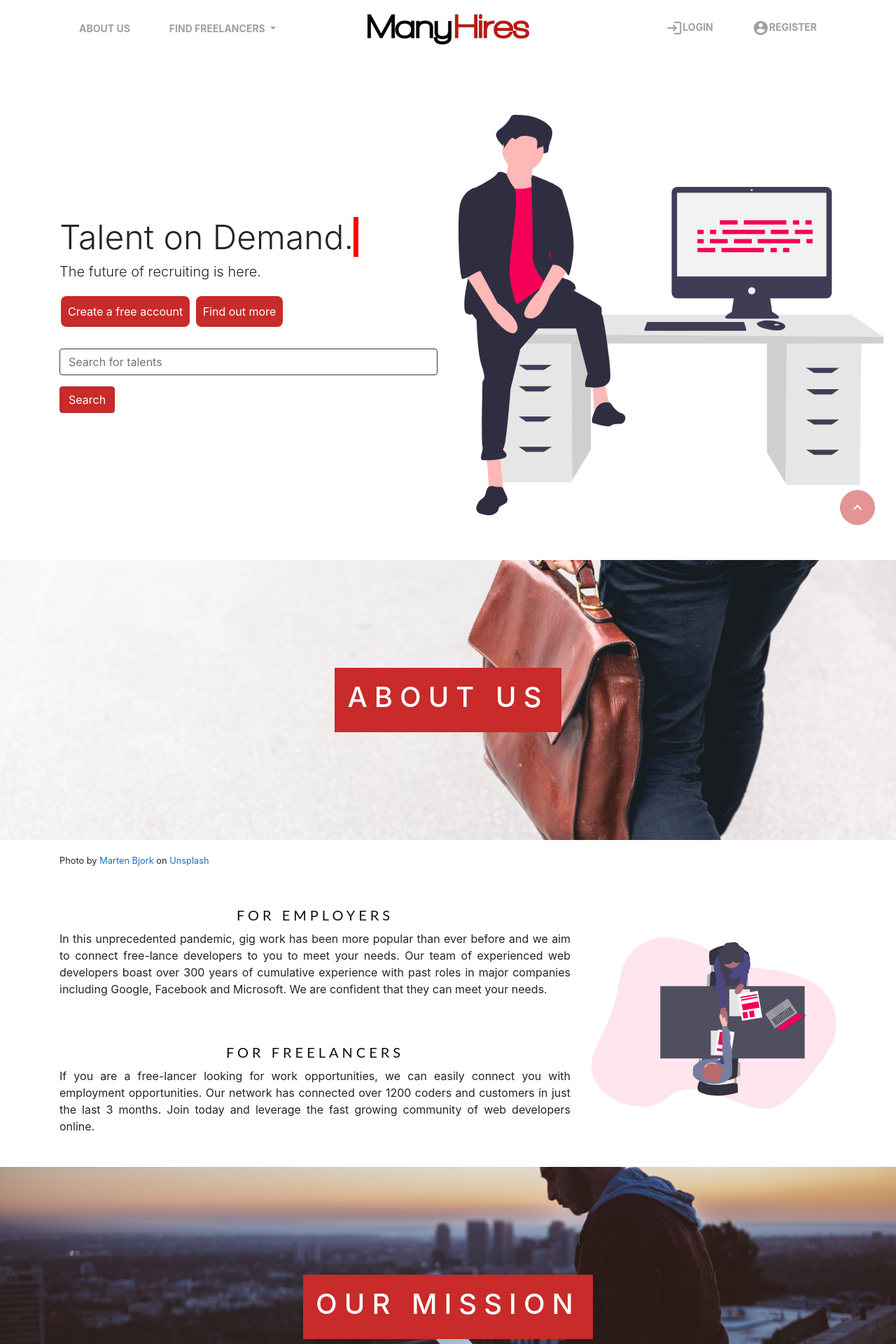
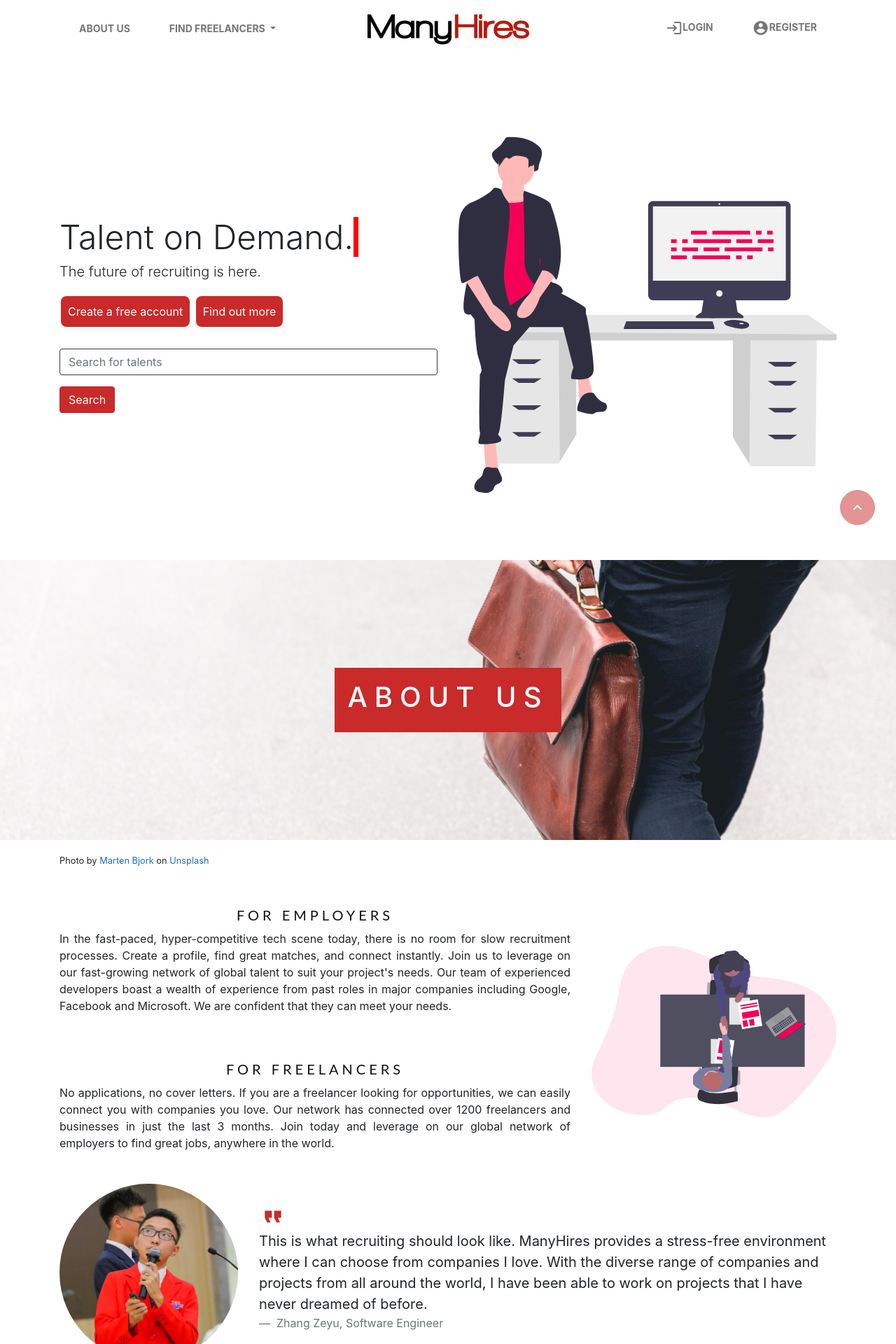
Before and after one commit to zeyu2001/ICT1004-Project, a PHP site: page / in a window 1280 px wide. Shown: the top 1920 px of the page at 70% size. Run offline with PHP 8.4, Linux system fonts and the light colour scheme.

Commit message:
Revert "Revert "Merge branch 'development' of https://github.com/zeyu2001/ICT1004-Project into development""
This reverts commit f3dbf5e5bbc906af914340fa1abad450538fc089.

```diff
--- a/css/main.css
+++ b/css/main.css
@@ -46,6 +46,26 @@ html {
 .edit-icon:hover {
     background-color: silver;
     border-radius: 50%;
+}
+
+/* Flip Icon Horizontally */
+.flip-horizontal {
+    -moz-transform: scaleX(-1);
+    -o-transform: scaleX(-1);
+    -webkit-transform: scaleX(-1);
+    transform: scaleX(-1);
+    filter: FlipH;
+    -ms-filter: "FlipH";
+}
+
+.red-icon
+{
+    color: #c92a2a;
+}
+
+.large-icon
+{
+    font-size: 2em !important;
 }
 
 /* 2. Navbar
@@ -99,12 +119,16 @@ body { padding-top: 100px; }
     font-size: 14px;
     text-transform: uppercase;
     text-decoration: none;
-    color: #031D44;
     padding: 20px 0px;
     margin: 0px 20px;
     display: inline-block;
     position: relative;
-    opacity: 0.75;
+    opacity: 1;
+}
+
+:not(.active) > .nav-link:not(:hover)
+{
+    color: #767676 !important;
 }
 
 .nav-link:hover {
@@ -148,6 +172,7 @@ body { padding-top: 100px; }
 
     #landing-img {
         max-height: calc(100vh - 100px - 64px * 2);
+        max-width: 100%;
     }
 }
 
@@ -165,6 +190,9 @@ body { padding-top: 100px; }
 
     #landing-img {
         max-height: calc(100vh - 70px - 64px * 2);
+        max-width: 100%;
+        height: auto;
+        width: auto;
     }
 }
 
@@ -178,6 +206,9 @@ body { padding-top: 100px; }
     }
     #landing-img {
         max-height: calc(100vh - 70px - 400px);
+        max-width: 100%;
+        height: auto;
+        width: auto;
     }
 }
 
@@ -189,6 +220,9 @@ body { padding-top: 100px; }
 
 .side-img {
     max-width: 100%;
+    max-height: 100%;
+    height: auto;
+    width: auto;
 }
 
 @media (min-width: 768px) {
@@ -381,7 +415,7 @@ a.green-button {
 
 /* 5. Footer
 –––––––––––––––––––––––––––––––––––––––––––––––––– */
-footer {
+.page-footer {
     border-top: 5px solid gray;
     padding: 20px;
     font-style: italic;
@@ -489,7 +523,7 @@ footer {
 @media (min-width: 768px) {
     .parallax-connected-form {
         background-image: url("../images/connected.jpg");
-        height: 800px;
+        height: 850px;
         background-repeat: no-repeat;
         padding: 4%;
     }
--- a/footer.inc.php
+++ b/footer.inc.php
@@ -2,7 +2,7 @@
     <i class="material-icons">keyboard_arrow_up</i>
 </button>
 
-<footer class="container">
+<footer class="container page-footer">
     <p> Copyright &copy; 2020 Zhang Zeyu, Ivan Ng, Eugene Kuo,
         Samuel Chew, Darrell Lu. </p>
     <p> Photos retrieved from <a href="https://unsplash.com/">Unsplash</a>. </p>
--- a/index.php
+++ b/index.php
@@ -31,7 +31,7 @@
                             </form>
                         </div>
                         <div class="col-md-6 order-md-2 order-1">
-                            <img id="landing-img" class="mx-auto d-block" src="images/undraw_feeling_proud.svg" alt="">
+                            <img width="711" height="670" id="landing-img" class="mx-auto d-block" src="images/undraw_feeling_proud.svg" alt="">
                         </div>
                     </div>
                 </div>
@@ -55,31 +55,51 @@
                             Unsplash
                         </a>
                     </p>
-                    <div class="row align-items-center">
+                    <div class="row align-items-center" data-aos="fade-down">
                         <div class="col-md-8 order-md-1 order-2">
-                            <div class="landing-segment" data-aos="fade-down">
+                            <div class="landing-segment">
                                 <h2 class="landing-heading text-center">For Employers</h2>
                                 <p>
-                                    In this unprecedented pandemic, gig work has been more popular than ever
-                                    before and we aim to connect free-lance developers to you to meet your needs.
-                                    Our team of experienced web developers boast over 300 years of cumulative
-                                    experience with past roles in major companies including Google, Facebook and Microsoft.
+                                    In the fast-paced, hyper-competitive tech scene today, there is no room for slow recruitment processes.
+                                    Create a profile, find great matches, and connect instantly.
+                                    Join us to leverage on our fast-growing network of global talent to suit your project's needs.
+                                    Our team of experienced developers boast a wealth of experience from past roles in major companies including Google, Facebook and Microsoft.
                                     We are confident that they can meet your needs.
                                 </p>
                             </div>
-                            <div class="landing-segment" data-aos="fade-down">
+                            <div class="landing-segment">
                                 <h2 class="landing-heading text-center">For Freelancers</h2>
                                 <p>
-                                    If you are a free-lancer looking for work opportunities, we can easily connect
-                                    you with employment opportunities. Our network has connected over 1200 coders
-                                    and customers in just the last 3 months. Join today and leverage the fast growing
-                                    community of web developers online.
+                                    No applications, no cover letters. If you are a freelancer looking for opportunities,
+                                    we can easily connect you with companies you love. Our network has connected over 1200 freelancers
+                                    and businesses in just the last 3 months. Join today and leverage on our global network of employers
+                                    to find great jobs, anywhere in the world.
                                 </p>
                             </div>
                         </div>
-                        <div class="col-md-4 order-md-2 order-1" data-aos="fade-down">
-                            <img class="side-img mx-auto d-block" src="images/undraw_interview.svg" alt="">
+                        <div class="col-md-4 order-md-2 order-1">
+                            <img width="1084" height="759" class="side-img mx-auto d-block" src="images/undraw_interview.svg" alt="">
                         </div>
+                    </div>
+                    <div class='row align-items-center pb-5' data-aos="fade-down">
+                        <div class='col-md-3 order-md-1 order-2'>
+                            <img width="530" height="528" class="side-img mx-auto d-block rounded-circle" src="images/zeyu.jpg" alt="Zeyu">
+                        </div>
+                        <div class='col-md-9 order-md-2 order-1'>
+                            <blockquote class="blockquote">
+                                <i class='material-icons flip-horizontal red-icon large-icon'>format_quote</i>
+                                <p class="mb-0">
+                                    This is what recruiting should look like.
+                                    ManyHires provides a stress-free environment where I can choose from companies
+                                    I love. With the diverse range of companies and projects from all around the world,
+                                    I have been able to work on projects that I have never dreamed of before.
+                                </p>
+                                <footer class="blockquote-footer">
+                                    Zhang Zeyu, Software Engineer
+                                </footer>
+                            </blockquote>
+                        </div>
+
                     </div>
                 </div>
             </section>
@@ -93,34 +113,33 @@
                 <div class="container">
                     <p class="citation">
                         Photo by
-                        <a href="https://unsplash.com/@hishahadat?utm_source=unsplash&amp;utm_medium=referral&amp;utm_content=creditCopyText">
-                            Shahadat Rahman
-                        </a>
-                        on
-                        <a href="https://unsplash.com/s/photos/electronic?utm_source=unsplash&amp;utm_medium=referral&amp;utm_content=creditCopyText">
+                        <a href="https://unsplash.com/@avirichards?utm_source=unsplash&amp;utm_medium=referral&amp;utm_content=creditCopyText">
+                            Avi Richards
+                        </a> on
+                        <a href="https://unsplash.com/?utm_source=unsplash&amp;utm_medium=referral&amp;utm_content=creditCopyText">
                             Unsplash
                         </a>
                     </p>
-                    <div class="row align-items-center">
-                        <div class="col-md-4 order-md-1 order-2"  data-aos="fade-down">
-                            <img class="side-img mx-auto d-block" src="images/undraw_profile.svg" alt="">
+                    <div class="row align-items-center" data-aos="fade-down">
+                        <div class="col-md-4 order-md-1 order-2">
+                            <img width="1032" height="742" class="side-img mx-auto d-block" src="images/undraw_profile.svg" alt="">
                         </div>
                         <div class="col-md-8 order-md-2 order-1">
-                            <div class="landing-segment" data-aos="fade-down">
+                            <div class="landing-segment">
                                 <h2 class="landing-heading text-center">The Future of Recruiting</h2>
                                 <p>
-                                We aim to provide a leading platform for businesses and freelancers to be able to find each other
-                                on a dedicated platform. We believe that every individual has their own talent when it comes to their work
-                                and this is where they will be able to display them.
+                                    ManyHires is a service that connects freelance tech talent to companies,
+                                    by providing freelancers a dedicated platform for them to advertise their area of expertise.
+                                    The aim is to speed up the hiring process, and offer a new way to adapt to rapidly changing needs.
+                                    Freelancers bring with them a wealth of experience from working with different teams on unique projects.
+                                    With ManyHires, no applications and cover letters are required, allowing companies to easily and quickly identify suitable freelancers to bring into their teams.
                                 </p>
                                 <p>
-                                    Work opportunities for freelancers don't come very easily, which is why we started the website to help you out.
-                                    With a dedicated platform for you, all you have to do is register with us and let us handle the rest.
-
+                                    For employers, this means being connected to a global network of growing talent that can be tapped upon for each new project or team, and a seamless hiring process.
                                 </p>
                                 <p>
-                                    For businesses, if you are looking for talented individuals for projects, you've come to the right place.
-                                    We pride ourselves for having a wide range of talent's that will definitely fulfill your requirements.
+                                    For freelancers, this means being connected to interested companies who are actively looking to expand their talent pool, offering a gateway to opportunities anywhere in the world.
+
                                 </p>
                             </div>
                         </div>
--- a/js/main.js
+++ b/js/main.js
@@ -102,11 +102,13 @@ $(document).ready(function()
         if (accountTypeInput.val() === "corporate") {
             companyNameInput.show();
             freelancerNameInput.hide();
+            $('#company_name').prop("required", true);
             $('#lname').removeAttr('required');
         }
         else {
             companyNameInput.hide();
             $('#company_name').removeAttr('required');
+            $('#lname').prop("required", true);
             freelancerNameInput.show();
         }
     }
--- a/login_form.php
+++ b/login_form.php
@@ -10,11 +10,11 @@
     </div>
     <div class="form-group">
         <label for="email">Email:</label>
-        <input class="form-control" id="email" name="email" type="email" placeholder="e.g. jamesbond@gmail.com">
+        <input class="form-control" id="email" name="email" type="email" placeholder="e.g. jamesbond@gmail.com" required>
     </div>
     <div class="form-group ">
         <label for="password">Password:</label>
-        <input class="form-control" id="password" name="password" type="password" placeholder="••••••">
+        <input class="form-control" id="password" name="password" type="password" placeholder="••••••" required>
     </div>
     <div class="form-group">
         <button class="btn btn-primary my-2 my-sm-0" type="submit">Submit</button>
--- a/messages.php
+++ b/messages.php
@@ -151,7 +151,8 @@
                     <form method="post" action="<?php echo htmlspecialchars($_SERVER["PHP_SELF"]). "?id=". $_GET['id']; ?>">
                         <div class="form-group form-row">
                             <div class="col">
-                                <input class="form-control" id="reply" name="reply" type="text" placeholder="Your message">
+                                <input class="form-control" id="reply" name="reply" type="text" placeholder="Your message"
+                                       title="Your Message">
                             </div>
                             <button class="btn btn-primary" type="submit">Send</button>
                         </div>
@@ -294,7 +295,8 @@
                     <form method="post" action="<?php echo htmlspecialchars($_SERVER["PHP_SELF"]). "?id=". $_GET['id']; ?>">
                         <div class="form-group form-row">
                             <div class="col">
-                                <input class="form-control" id="reply" name="reply" type="text" placeholder="Your message">
+                                <input class="form-control" id="reply" name="reply" type="text" placeholder="Your message"
+                                       title="Your Message">
                             </div>
                             <button class="btn btn-primary" type="submit">Send</button>
                         </div>
--- a/nbproject/project.xml
+++ b/nbproject/project.xml
@@ -5,5 +5,8 @@
         <data xmlns="http://www.netbeans.org/ns/php-project/1">
             <name>ICT1004-Project</name>
         </data>
+        <spellchecker-wordlist xmlns="http://www.netbeans.org/ns/spellchecker-wordlist/1">
+            <word>employersto</word>
+        </spellchecker-wordlist>
     </configuration>
 </project>
--- a/process_register.php
+++ b/process_register.php
@@ -245,7 +245,7 @@
                         { ?>
                             <div class="row">
                                 <div class="col-md-8 order-md-1 order-2">
-                                    <h1> Oops! </h1>;
+                                    <h1> Oops! </h1>
                                     <h2>The following input errors were detected:</h2>
                                     <?php echo "<p>" . $error_msg . "</p>"; ?>
                                     <a class='red-button' href='register.php'> Return to Sign Up </a>
--- a/profile_form.php
+++ b/profile_form.php
@@ -2,8 +2,11 @@
 
     <div class="form-group">
         <label for="profile-pic">Profile Picture:</label>
-        <input class="form-control-file" type="file" name="profile-pic" id="profile-pic">
+        <input class="form-control-file" type="file" name="profile-pic" id="profile-pic" aria-describedby="profilePicHelpBlock">
     </div>
+    <small id="profilePicHelpBlock" class="form-text text-muted">
+        Please note that only JPG, JPEG, PNG & GIF files are allowed. If your profile picture is not updated, try refreshing the browser cache.
+    </small>
 
     <div class="form-group">
         <label for="fname">First Name:</label>
--- a/register.php
+++ b/register.php
@@ -83,14 +83,18 @@
                             <div class="col-sm-6 py-2">
                                 <label for="pwd">Password:</label>
                                 <input class="form-control" id="pwd" name="pwd" type="password" placeholder="••••••"
-                                       required pattern="(?=.*[0-9])(?=.*[a-z])(?=.*[A-Z])(?=.*[^\w]).{8,}">
+                                       required pattern="(?=.*[0-9])(?=.*[a-z])(?=.*[A-Z])(?=.*[^\w]).{8,}" aria-describedby="passwordHelpBlock">
                             </div>
                             <div class="col-sm-6 py-2">
                                 <label for="pwd_confirm">Confirm Password:</label>
                                 <input class="form-control" id="pwd_confirm" name="pwd_confirm" type="password" placeholder="••••••"
                                        required pattern="(?=.*[0-9])(?=.*[a-z])(?=.*[A-Z])(?=.*[^\w]).{8,}">
                             </div>
+                            <small id="passwordHelpBlock" class="form-text text-muted">
+                                Your password must be at least 8 characters long, contain at least one number, one uppercase letter, one lowercase letter, and one special character.
+                            </small>
                         </div>
+
                         <div class="form-group">
                             <label for="address">Address:</label>
                             <input class="form-control" id="address" name="address" type="text" placeholder="e.g. 123 Baker Street"
--- a/validate.inc.php
+++ b/validate.inc.php
@@ -1,6 +1,6 @@
 <?php
     const namefields_filter = '/^[a-zA-Z\s]+$/';
-    const passwords_filter = '/^.{8,}$/';
+    const passwords_filter = '/(?=.*[0-9])(?=.*[a-z])(?=.*[A-Z])(?=.*[^\w]).{8,}/';
     const email_filter = '/^[a-z0-9][_a-z0-9-]+(\.[_a-z0-9-]+)*@[a-z0-9-]+(\.[a-z0-9-]+)*(\.[a-z]{2,3})$/';
     const headline_filter = '/^[a-zA-Z0-9\s\.\-,!?]*$/';
     const location_filter = '/^[a-zA-Z0-9\s\.\-,!?]*$/';
```
Also changed, not shown: db_functions.inc.php (+1 -8 lines), listings.php (+6 -4 lines), my_listings.php (+4 -5 lines), process_update_listing.php (+6 -2 lines), update_listing.php (+5 -3 lines), images/placeholder 1.jpg (deleted), images/placeholder 2.jpg (deleted), images/placeholder 3.jpg (deleted), images/zeyu.jpg (added).
